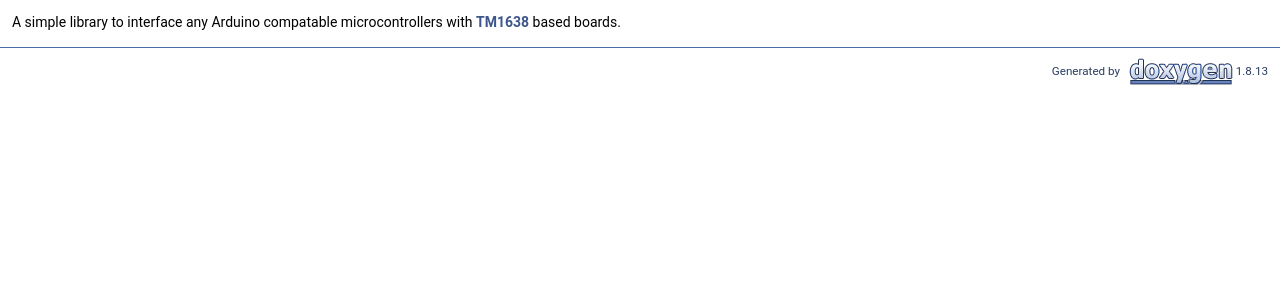
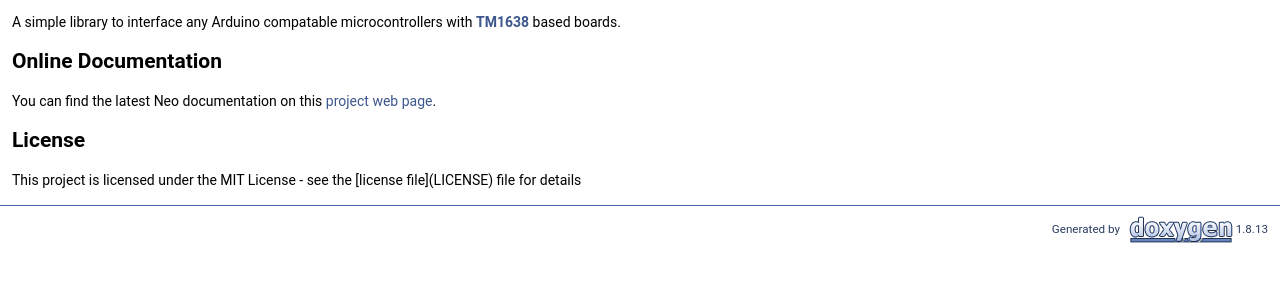
Before and after one commit to rpidanny/TM1638, a plain HTML site: page html/md__r_e_a_d_m_e.html in a window 1280 px wide. Shown: the part 390-672 px from the top of the page. Drawn offline with Linux system fonts and the light colour scheme.

Commit message:
Deploy code docs to GitHub Pages Travis build: 4
Commit: 9d2ee6213e355366c36d88bc330ff27cc555fbed

```diff
--- a/html/md__r_e_a_d_m_e.html
+++ b/html/md__r_e_a_d_m_e.html
@@ -65,7 +65,11 @@ $(function() {
 <div class="textblock"><div class="image">
 <img src="https://raw.githubusercontent.com/rpidanny/assets/master/TM1638/TM1638_board.jpg" width="300"/>
 </div>
-<p> A simple library to interface any Arduino compatable microcontrollers with <a class="el" href="class_t_m1638.html" title="TM1638 Library. ">TM1638</a> based boards. </p>
+<p> A simple library to interface any Arduino compatable microcontrollers with <a class="el" href="class_t_m1638.html" title="TM1638 Library. ">TM1638</a> based boards.</p>
+<h2>Online Documentation</h2>
+<p>You can find the latest Neo documentation on this <a href="https://rpidanny.github.io/TM1638/html/annotated.html">project web page</a>.</p>
+<h2>License</h2>
+<p>This project is licensed under the MIT License - see the [license file](LICENSE) file for details </p>
 </div></div><!-- contents -->
 <!-- start footer part -->
 <hr class="footer"/><address class="footer"><small>
```
